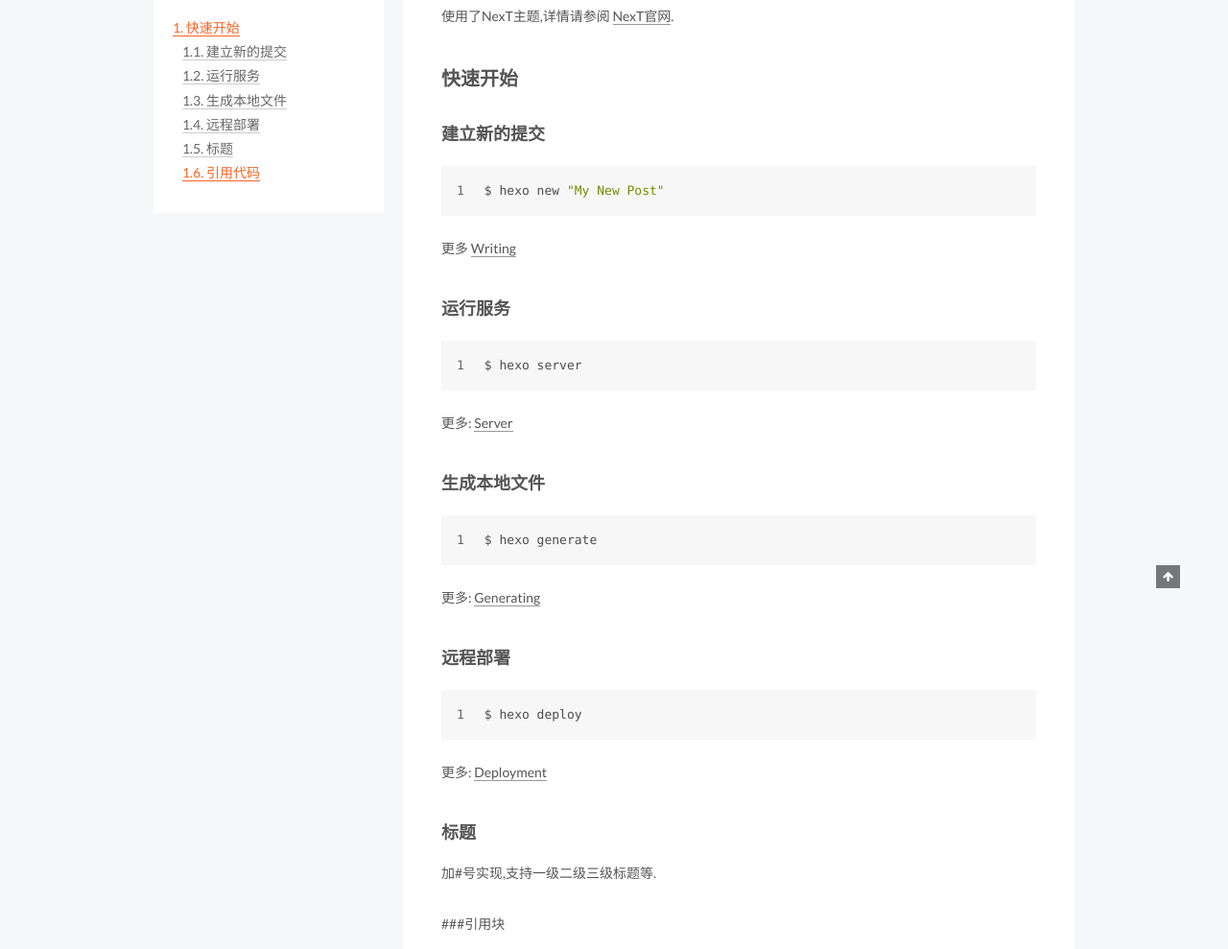
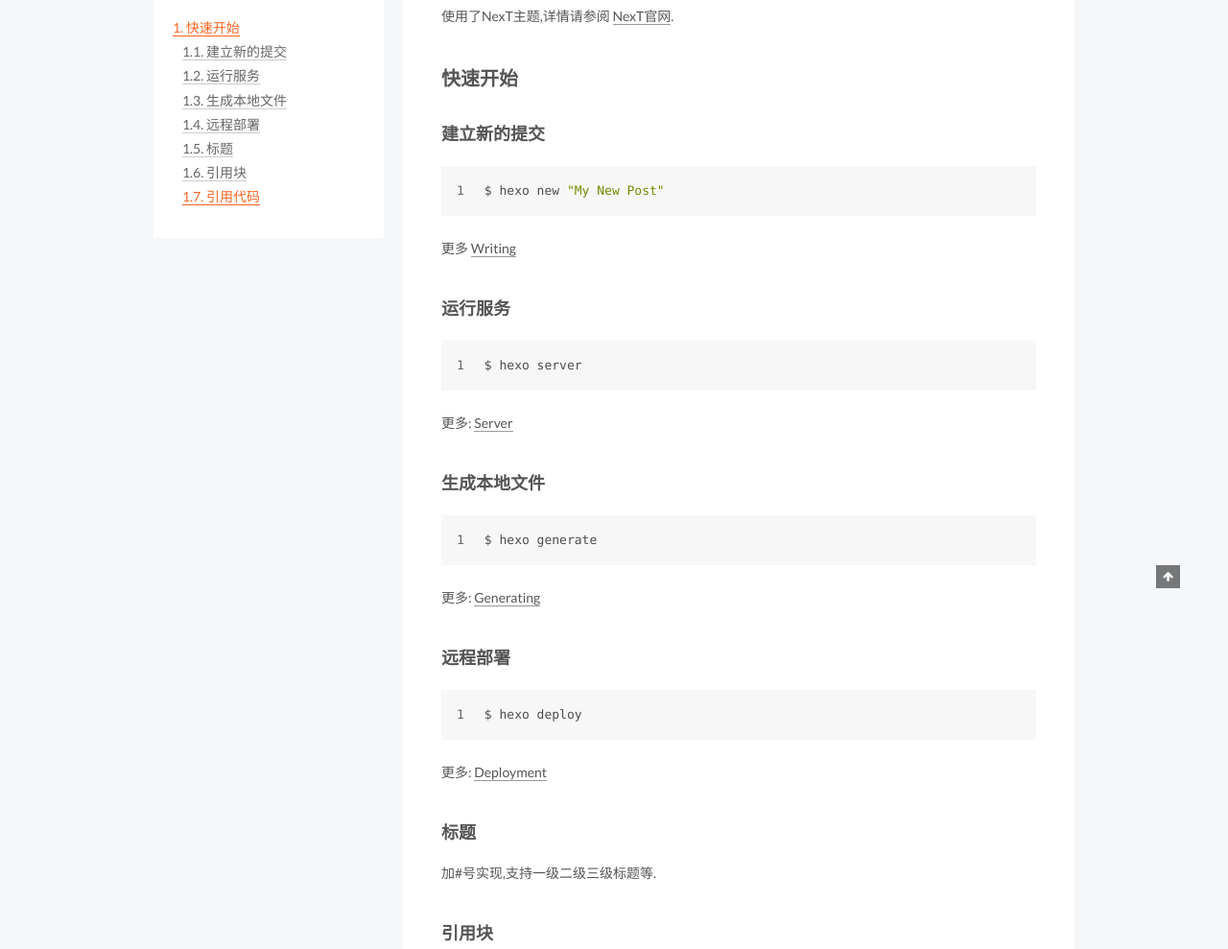
Before and after one commit to lamboby/lamboby.github.io, a plain HTML site: page 2016/10/10/hello-world/index.html in a window 1280 px wide. Shown: the part 287-1276 px from the top of the page at 96% size. Drawn offline with Linux system fonts and the light colour scheme.

Commit message:
Site updated: 2016-10-11 17:48:31

````diff
--- a/2016/10/10/hello-world/index.html
+++ b/2016/10/10/hello-world/index.html
@@ -102,7 +102,7 @@
 运行服务1$ hexo server
 更多: Server
 生成本地文">
-<meta property="og:updated_time" content="2016-10-11T09:22:46.000Z">
+<meta property="og:updated_time" content="2016-10-11T09:47:44.000Z">
 <meta name="twitter:card" content="summary">
 <meta name="twitter:title" content="Hello World">
 <meta name="twitter:description" content="欢迎来到 我的博客! 这是第一次提交,使用Hexo完成. 使用方法可参考 Hexo文档. 代码托管在github上,使用pages.github.com,可免费建属于自己的博客.
@@ -306,7 +306,7 @@
 <h3 id="远程部署"><a href="#远程部署" class="headerlink" title="远程部署"></a>远程部署</h3><figure class="highlight bash"><table><tr><td class="gutter"><pre><div class="line">1</div></pre></td><td class="code"><pre><div class="line">$ hexo deploy</div></pre></td></tr></table></figure>
 <p>更多: <a href="https://hexo.io/docs/deployment.html" target="_blank" rel="external">Deployment</a></p>
 <h3 id="标题"><a href="#标题" class="headerlink" title="标题"></a>标题</h3><p> 加#号实现,支持一级二级三级标题等.</p>
-<p>###引用块<br><figure class="highlight bash"><table><tr><td class="gutter"><pre><div class="line">1</div><div class="line">2</div><div class="line">3</div></pre></td><td class="code"><pre><div class="line"> &#123;% blockquote 哈哈,嗯嗯 %&#125;</div><div class="line">这是引用块</div><div class="line">&#123;% endblockquote %&#125;</div></pre></td></tr></table></figure></p>
+<h3 id="引用块"><a href="#引用块" class="headerlink" title="引用块"></a>引用块</h3><figure class="highlight bash"><table><tr><td class="gutter"><pre><div class="line">1</div><div class="line">2</div><div class="line">3</div></pre></td><td class="code"><pre><div class="line"> &#123;% blockquote 哈哈,嗯嗯 %&#125;</div><div class="line">这是引用块</div><div class="line">&#123;% endblockquote %&#125;</div></pre></td></tr></table></figure>
  <blockquote><p>这是引用块</p>
 <footer><strong>哈哈</strong><cite>嗯嗯</cite></footer></blockquote>
 <h3 id="引用代码"><a href="#引用代码" class="headerlink" title="引用代码"></a>引用代码</h3><p>三个引号加语言名<br><figure class="highlight plain"><table><tr><td class="gutter"><pre><div class="line">1</div></pre></td><td class="code"><pre><div class="line">```java</div></pre></td></tr></table></figure></p>
@@ -428,7 +428,7 @@
 
 
 
-              <div class="post-toc-content"><ol class="nav"><li class="nav-item nav-level-2"><a class="nav-link" href="#快速开始"><span class="nav-number">1.</span> <span class="nav-text">快速开始</span></a><ol class="nav-child"><li class="nav-item nav-level-3"><a class="nav-link" href="#建立新的提交"><span class="nav-number">1.1.</span> <span class="nav-text">建立新的提交</span></a></li><li class="nav-item nav-level-3"><a class="nav-link" href="#运行服务"><span class="nav-number">1.2.</span> <span class="nav-text">运行服务</span></a></li><li class="nav-item nav-level-3"><a class="nav-link" href="#生成本地文件"><span class="nav-number">1.3.</span> <span class="nav-text">生成本地文件</span></a></li><li class="nav-item nav-level-3"><a class="nav-link" href="#远程部署"><span class="nav-number">1.4.</span> <span class="nav-text">远程部署</span></a></li><li class="nav-item nav-level-3"><a class="nav-link" href="#标题"><span class="nav-number">1.5.</span> <span class="nav-text">标题</span></a></li><li class="nav-item nav-level-3"><a class="nav-link" href="#引用代码"><span class="nav-number">1.6.</span> <span class="nav-text">引用代码</span></a></li></ol></li></ol></div>
+              <div class="post-toc-content"><ol class="nav"><li class="nav-item nav-level-2"><a class="nav-link" href="#快速开始"><span class="nav-number">1.</span> <span class="nav-text">快速开始</span></a><ol class="nav-child"><li class="nav-item nav-level-3"><a class="nav-link" href="#建立新的提交"><span class="nav-number">1.1.</span> <span class="nav-text">建立新的提交</span></a></li><li class="nav-item nav-level-3"><a class="nav-link" href="#运行服务"><span class="nav-number">1.2.</span> <span class="nav-text">运行服务</span></a></li><li class="nav-item nav-level-3"><a class="nav-link" href="#生成本地文件"><span class="nav-number">1.3.</span> <span class="nav-text">生成本地文件</span></a></li><li class="nav-item nav-level-3"><a class="nav-link" href="#远程部署"><span class="nav-number">1.4.</span> <span class="nav-text">远程部署</span></a></li><li class="nav-item nav-level-3"><a class="nav-link" href="#标题"><span class="nav-number">1.5.</span> <span class="nav-text">标题</span></a></li><li class="nav-item nav-level-3"><a class="nav-link" href="#引用块"><span class="nav-number">1.6.</span> <span class="nav-text">引用块</span></a></li><li class="nav-item nav-level-3"><a class="nav-link" href="#引用代码"><span class="nav-number">1.7.</span> <span class="nav-text">引用代码</span></a></li></ol></li></ol></div>
 
           </div>
         </section>
--- a/css/main.css
+++ b/css/main.css
@@ -1558,7 +1558,7 @@ pre .javascript .function {
   width: 4px;
   height: 4px;
   border-radius: 50%;
-  background: #4bff8e;
+  background: #ff2dff;
 }
 .links-of-blogroll {
   font-size: 13px;
````
Also changed, not shown: index.html (+1 -1 lines).
